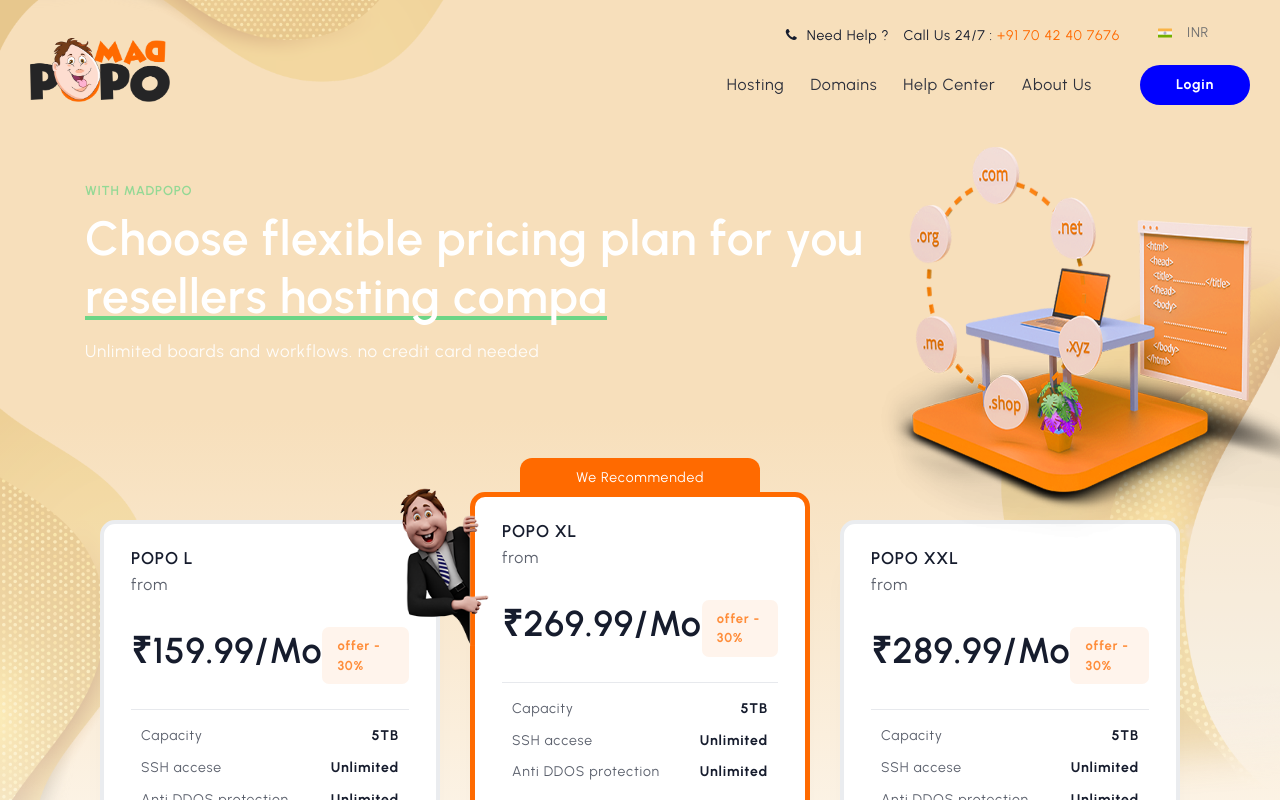
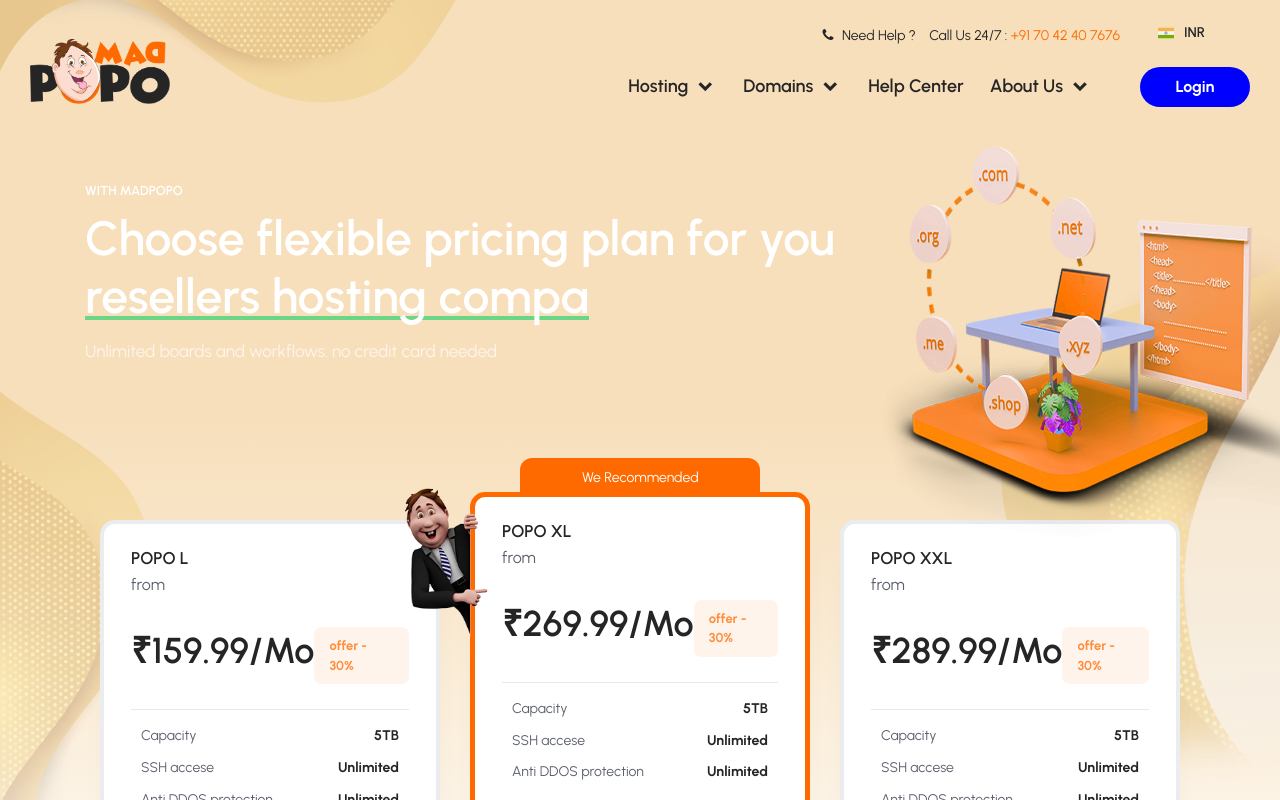
Before and after one commit to PranavZen/beta-madpopo-react-app, a React (Create React App) app: page / in a window 1280 px wide. Shown: the top 800 px of the page. Built offline with nearby package versions, Linux system fonts and the light colour scheme.

Commit message:
font changes

```diff
--- a/public/index.html
+++ b/public/index.html
@@ -26,6 +26,7 @@
       Learn how to configure a non-root public URL by running `npm run build`.
     -->
     <link rel="stylesheet" href="https://cdnjs.cloudflare.com/ajax/libs/font-awesome/4.7.0/css/font-awesome.min.css">
+    <link rel="stylesheet" href="https://fonts.googleapis.com/css2?family=Material+Symbols+Outlined:opsz,wght,FILL,GRAD@48,400,0,0" />
   </head>
   <body>
     <noscript>You need to enable JavaScript to run this app.</noscript>
--- a/src/Components/Navbar/Navbar.jsx
+++ b/src/Components/Navbar/Navbar.jsx
@@ -46,7 +46,9 @@
                                             to="#" role="button"
                                             data-toggle="dropdown"
                                             aria-haspopup="true"
-                                            aria-expanded="false">Hosting</Link>
+                                            aria-expanded="false">Hosting <i class="material-symbols-outlined">
+                                            keyboard_arrow_down
+                                            </i></Link>
                                         <div className="coodiv-megamenu-dropdown
                                             fullwidth-megamenu center white-bg
                                             dropdown-menu d-lg-flex px-lg-10
@@ -400,7 +402,9 @@
                                             id="domaindropdown" to="#"
                                             role="button" data-toggle="dropdown"
                                             aria-haspopup="true"
-                                            aria-expanded="false">Domains</Link>
+                                            aria-expanded="false">Domains <i class="material-symbols-outlined">
+                                            keyboard_arrow_down
+                                            </i></Link>
                                         <div className="coodiv-megamenu-dropdown
                                             mini-version center white-bg
                                             dropdown-menu d-lg-block pt-0"
@@ -775,7 +779,9 @@
                                             to="#" role="button"
                                             data-toggle="dropdown"
                                             aria-haspopup="true"
-                                            aria-expanded="false">About Us</Link>
+                                            aria-expanded="false">About Us <i class="material-symbols-outlined">
+                                            keyboard_arrow_down
+                                            </i></Link>
                                         <ul className="coodiv-menu-dropdown
                                             dropdown-menu"
                                             aria-labelledby="navbarDropdownHelp">
--- a/src/Components/TypedComponent.jsx
+++ b/src/Components/TypedComponent.jsx
@@ -39,13 +39,13 @@
         <div className="row justify-content-start">
           <div className="col-md-9 col-lg-7 col-xl-9">
             <div className="hero-content dark-mode-texts mb-15 mb-lg-10 text-center text-md-left">
-              <h4 className="coodiv-text-12 text-uppercase mb-3 coodiv-color-green-opacity-7">
+              <h4 className="coodiv-text-12 text-uppercase mb-3 smalText">
                 with madpopo
               </h4>
-              <h1 className="coodiv-text-3 text-white d-block mb-0">
+              <h1 className="coodiv-text-3 d-block mb-0 typedTextMain">
                 Choose flexible pricing plan for you
               </h1>
-              <h1 className="coodiv-text-3 position-relative mb-5">
+              <h1 className="coodiv-text-3 position-relative mb-5 typedText">
                 <span id="typed" ref={(el)} className="typed strike-bottom green d-inline-block">
                   and
                 </span>
@@ -53,7 +53,7 @@
                   |
                 </span>
               </h1>
-              <p className="coodiv-text-9 mb-0 coodiv-color-white-opacity-9 mb-10">
+              <p className="coodiv-text-9 mb-0 mb-10 typedSmallText">
                 Unlimited boards and workflows. no credit card needed
               </p>
             </div>
```
Also changed, not shown: src/css/main.css.
